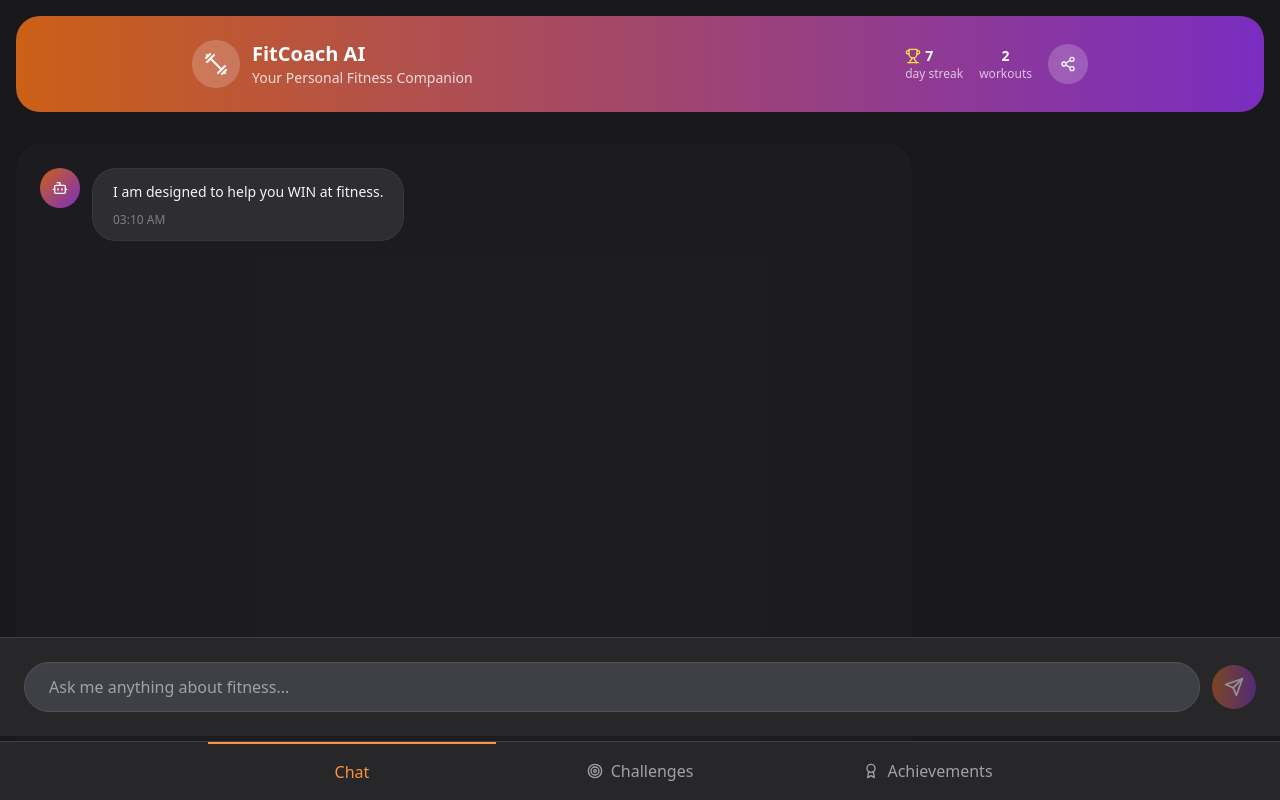
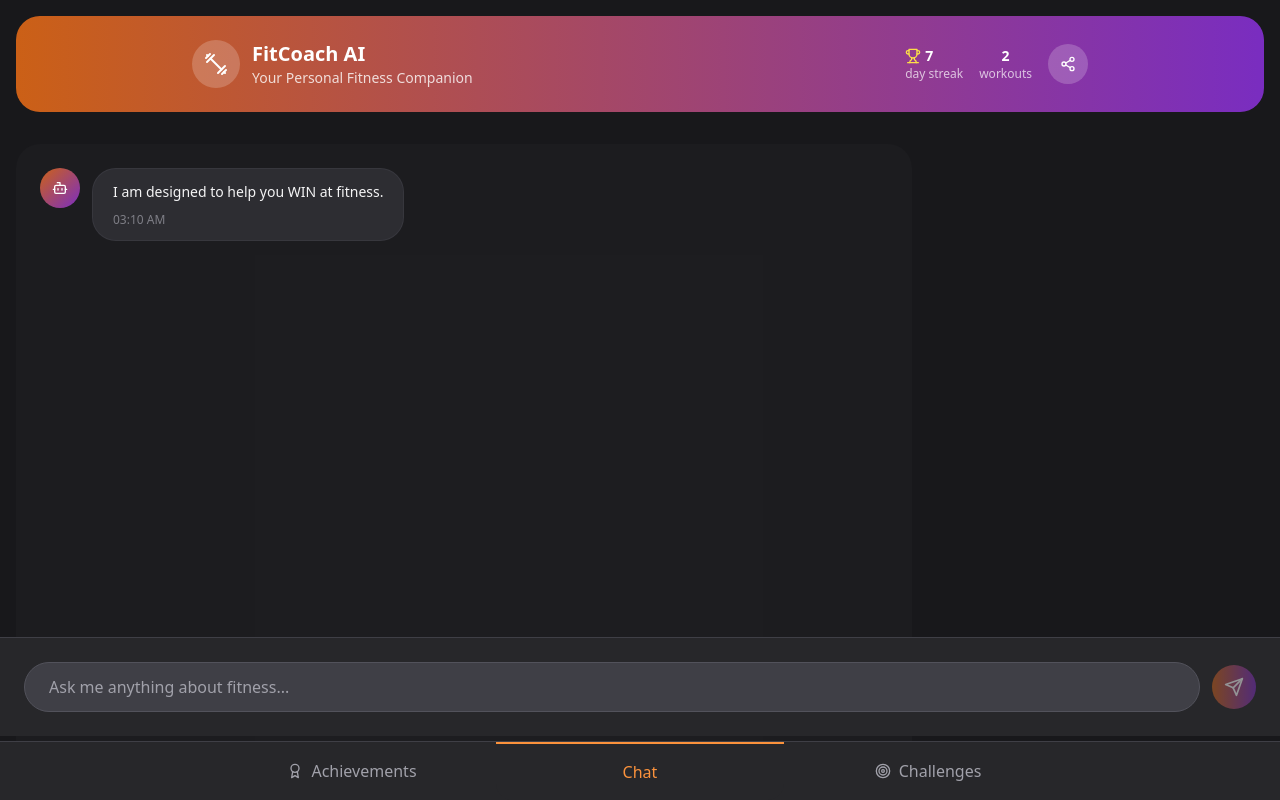
Before and after one commit to artchristech/passfitwin, a React (Vite) app: page / in a window 1280 px wide. Built offline with nearby package versions, Linux system fonts and the light colour scheme.

Commit message:
Swap Chat and Achievements Tab Positions

```diff
--- a/src/App.tsx
+++ b/src/App.tsx
@@ -165,6 +165,17 @@ function App() {
       <div className="bg-zinc-800 border-t border-zinc-700 fixed bottom-0 left-0 right-0 z-20 pb-safe-bottom">
         <div className="w-full max-w-md mx-auto flex px-4 sm:max-w-4xl">
           <button
+            onClick={() => setActiveTab('achievements')}
+            className={`flex-1 py-3 px-3 text-center font-medium transition-all duration-300 flex items-center justify-center space-x-1 rounded-b-2xl text-sm sm:py-4 sm:px-6 sm:text-base sm:space-x-2 ${
+              activeTab === 'achievements'
+                ? 'text-orange-400 bg-zinc-800 border-t-2 border-orange-400'
+                : 'text-zinc-400 hover:text-zinc-200 hover:bg-zinc-700'
+            }`}
+          >
+            <Award className="w-4 h-4" />
+            <span className="hidden xs:inline">Achievements</span>
+          </button>
+          <button
             onClick={() => setActiveTab('chat')}
             className={`flex-1 py-3 px-3 text-center font-medium transition-all duration-300 rounded-b-2xl text-sm sm:py-4 sm:px-6 sm:text-base ${
               activeTab === 'chat'
@@ -184,17 +195,6 @@ function App() {
           >
             <Target className="w-4 h-4" />
             <span className="hidden xs:inline">Challenges</span>
-          </button>
-          <button
-            onClick={() => setActiveTab('achievements')}
-            className={`flex-1 py-3 px-3 text-center font-medium transition-all duration-300 flex items-center justify-center space-x-1 rounded-b-2xl text-sm sm:py-4 sm:px-6 sm:text-base sm:space-x-2 ${
-              activeTab === 'achievements'
-                ? 'text-orange-400 bg-zinc-800 border-t-2 border-orange-400'
-                : 'text-zinc-400 hover:text-zinc-200 hover:bg-zinc-700'
-            }`}
-          >
-            <Award className="w-4 h-4" />
-            <span className="hidden xs:inline">Achievements</span>
           </button>
         </div>
       </div>
```
